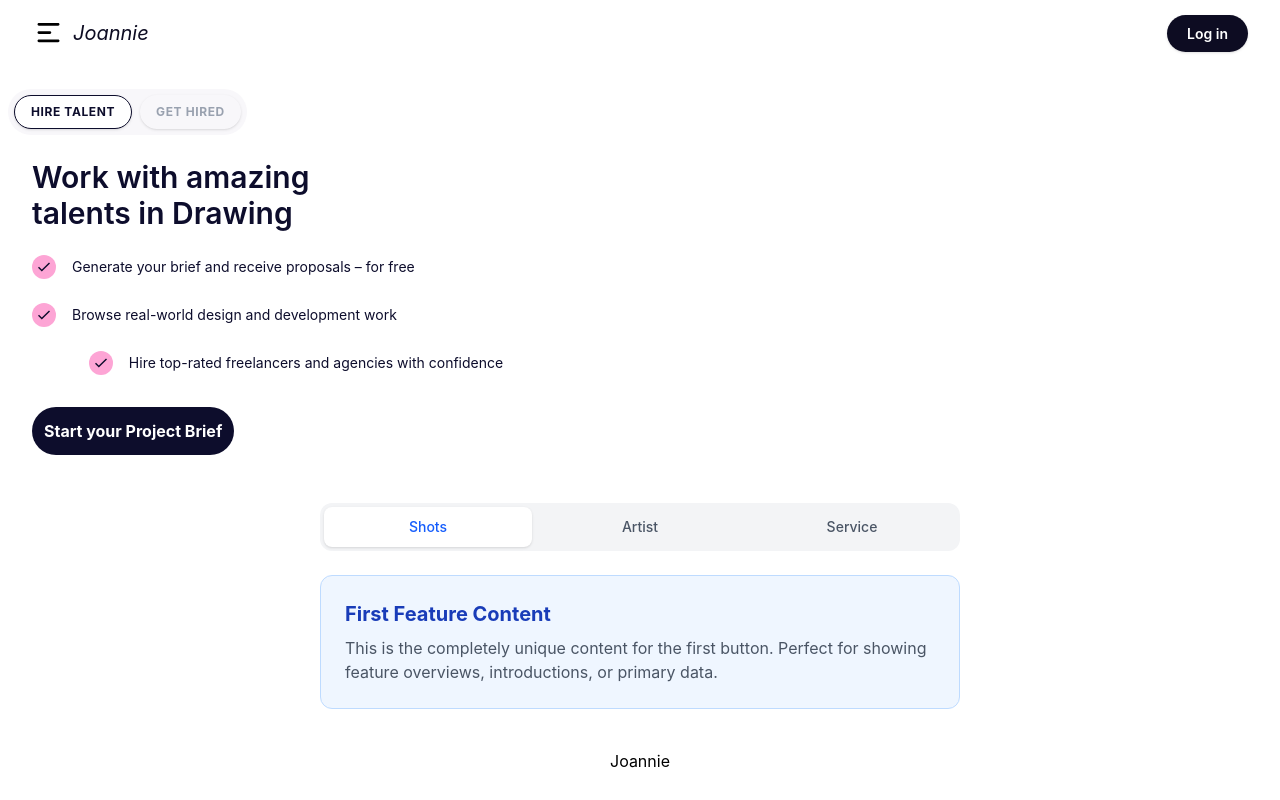
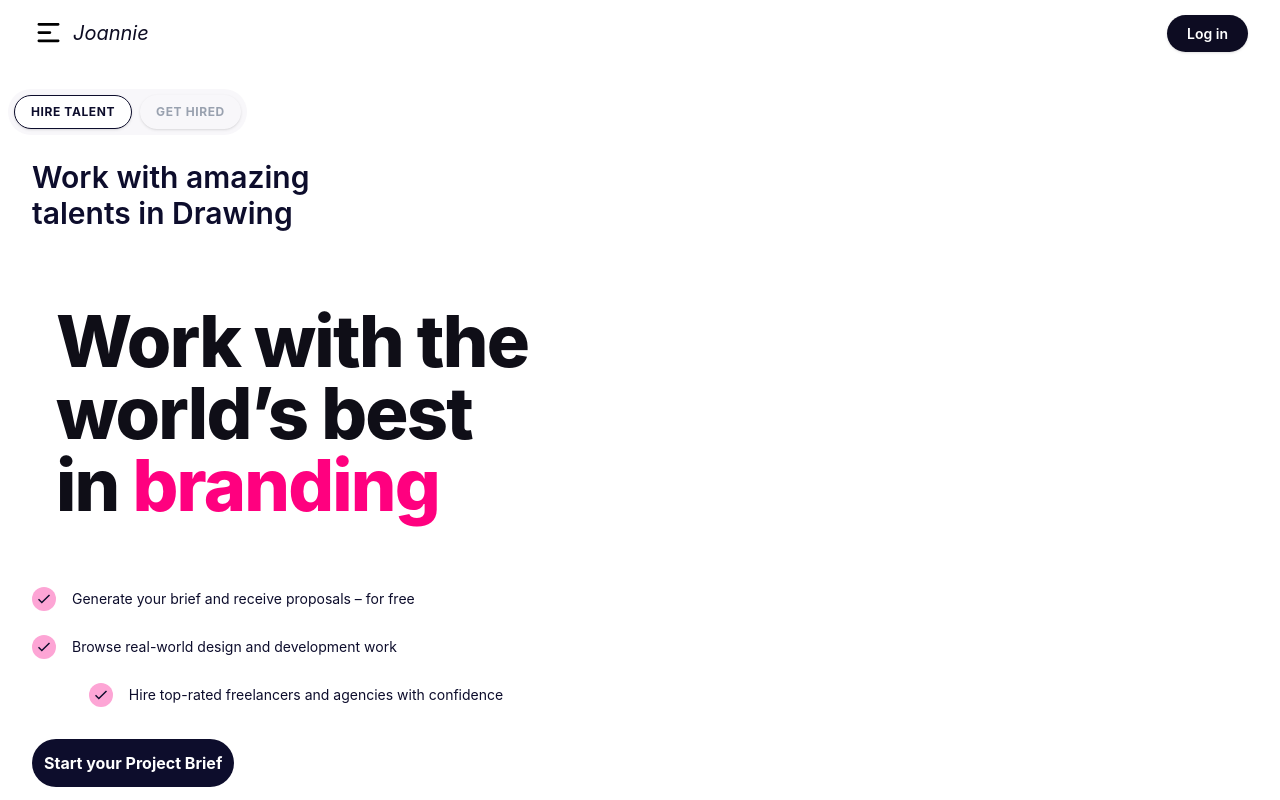
Before and after one commit to neducod/secret-project, a React (Vite) app: page / in a window 1280 px wide. Shown: the top 800 px of the page. Built offline with nearby package versions, Linux system fonts and the light colour scheme.

Commit message:
Good morning

```diff
--- a/package.json
+++ b/package.json
@@ -12,6 +12,7 @@
   "dependencies": {
     "@gsap/react": "^2.1.2",
     "@tailwindcss/vite": "^4.3.1",
+    "framer-motion": "^12.42.0",
     "gsap": "^3.15.0",
     "react": "^19.2.6",
     "react-dom": "^19.2.6",
--- a/src/components/Hero.jsx
+++ b/src/components/Hero.jsx
@@ -19,6 +19,9 @@
             return(
                 <div className='max-w-xl w-full flex flex-col gap-6 md:gap-8 p-4 md:p-6 text-[#0d0d2c]'>
                     <h1 className='text-left items-center text-3xl font-semibold max-w-xs'>Work with amazing talents in <span>Drawing</span></h1>
+                    <div>
+                        <Text/>
+                    </div>
                     {/* still art, animation   */}
 
                     <div className='flex flex-col gap-6 -mt-2'>
--- a/src/components/Text.jsx
+++ b/src/components/Text.jsx
@@ -1,57 +1,45 @@
-import React, { useRef } from 'react';
-import gsap from 'gsap';
-import { useGSAP } from '@gsap/react';
+import React, { useState, useEffect } from 'react';
 
-// Register the hook plugin
-gsap.registerPlugin(useGSAP);
+const words = ['mobile design', 'web apps', 'branding', 'UX research'];
 
-export default function TextRotator() {
-  const container = useRef(null);
-  const words = ['product design', 'motion design', 'development'];
+export default function HeroText() {
+  const [index, setIndex] = useState(0);
+  const [isTransitioning, setIsTransitioning] = useState(false);
 
-  useGSAP(() => {
-    const wordElements = container.current.querySelectorAll('.animated-word');
-    const tl = gsap.timeline({ repeat: -1 });
+  useEffect(() => {
+    // 1. Calculate a random interval between 500ms (1/2s) and 1200ms (~1s)
+    const randomTime = Math.floor(Math.random() * (1200 - 500 + 1)) + 500;
 
-    wordElements.forEach((word) => {
-      tl.fromTo(word,
-        {
-          y: "100%",
-          opacity: 0
-        },
-        {
-          y: "0%",
-          opacity: 1,
-          duration: 0.5,
-          ease: "power3.out"
-        }
-      )
-      .to(word,
-        {
-          y: "-100%",
-          opacity: 0,
-          duration: 0.5,
-          ease: "power3.in",
-          delay: 2 // Time the word stays static
-        }
-      );
-    });
-  }, { scope: container }); // Scope ensures GSAP only looks inside this component
+    const timeout = setTimeout(() => {
+      // 2. Start the fade-out phase slightly before changing the word
+      setIsTransitioning(true);
+
+      setTimeout(() => {
+        setIndex((prevIndex) => (prevIndex + 1) % words.length);
+        setIsTransitioning(false); // Fade back in with the new word
+      }, 150); // Matches half of our transition duration below
+
+    }, randomTime);
+
+    return () => clearTimeout(timeout);
+  }, [index]);
 
   return (
-
-    <h2 className="text-4xl font-bold text-[#111424]">
-    Work with the world’s best in{' '}
-    <span ref={container} className="relative inline-block overflow-hidden h-[1.2em] align-top vertical-align-top">
-        {words.map((word, index) => (
-        <span
-        key={index}
-        className="animated-word absolute left-0 top-0 text-[#ff007f] whitespace-nowrap opacity-0"
-        >
-        {word}
-      </span>
-    ))}
-    </span>
-    </h2>
+    <div className="flex min-h-[300px] items-center justify-center bg-white p-6">
+      <h1 className="max-w-3xl text-left font-sans text-5xl font-extrabold tracking-tight text-[#0f0e17] sm:text-6xl md:text-7xl">
+        Work with the world’s best in{' '}
+        <span className="inline-block min-w-[280px] text-[#ff007f]">
+          <span
+            className={`inline-block transform duration-300 ease-out transition-all ${
+              isTransitioning
+                ? 'opacity-0 translate-y-2'
+                : 'opacity-100 translate-y-0'
+            }`}
+          >
+            {words[index]}
+          </span>
+        </span>
+      </h1>
+    </div>
   );
 }
```
Also changed, not shown: 1 other file (tests, documents, lock files or other folders).
